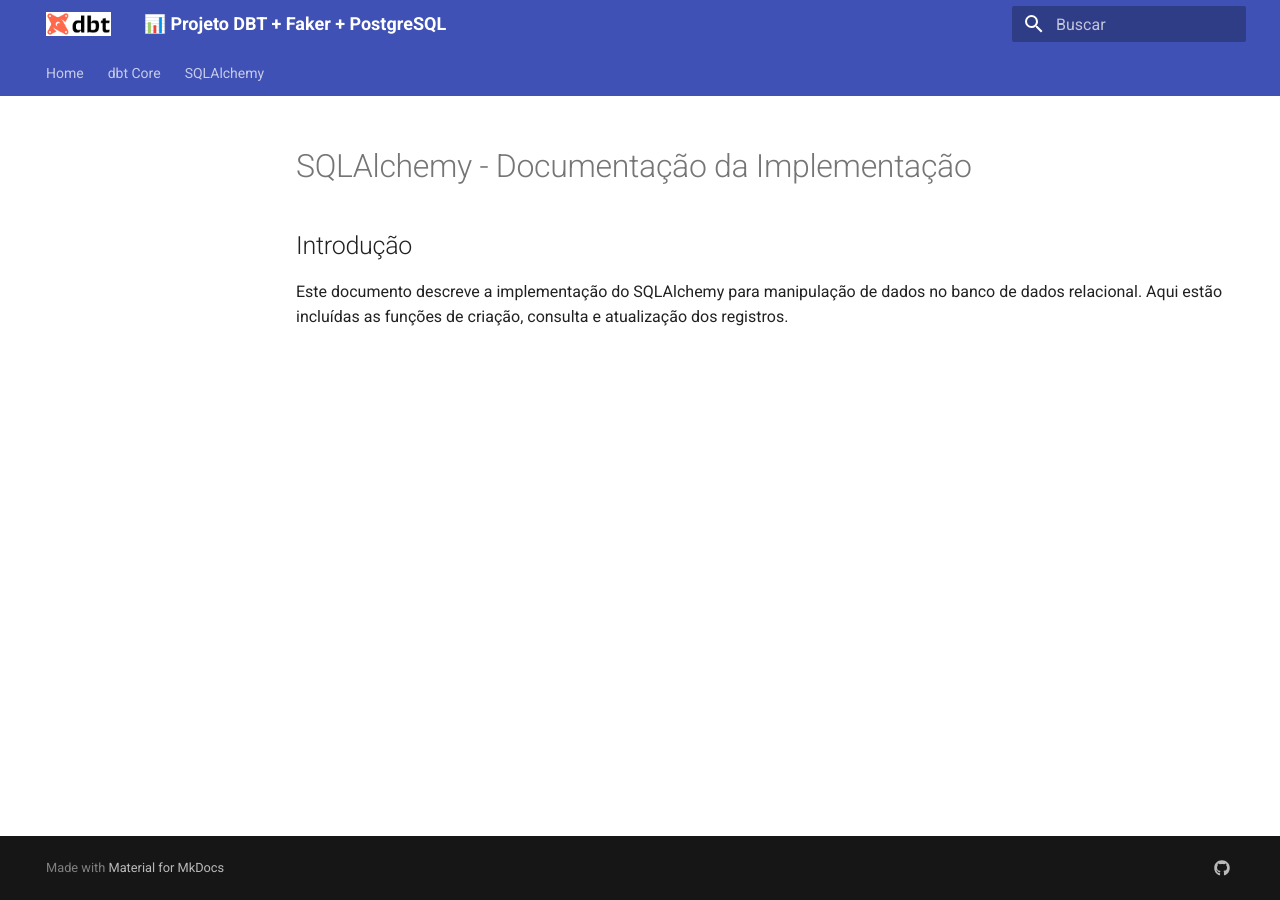
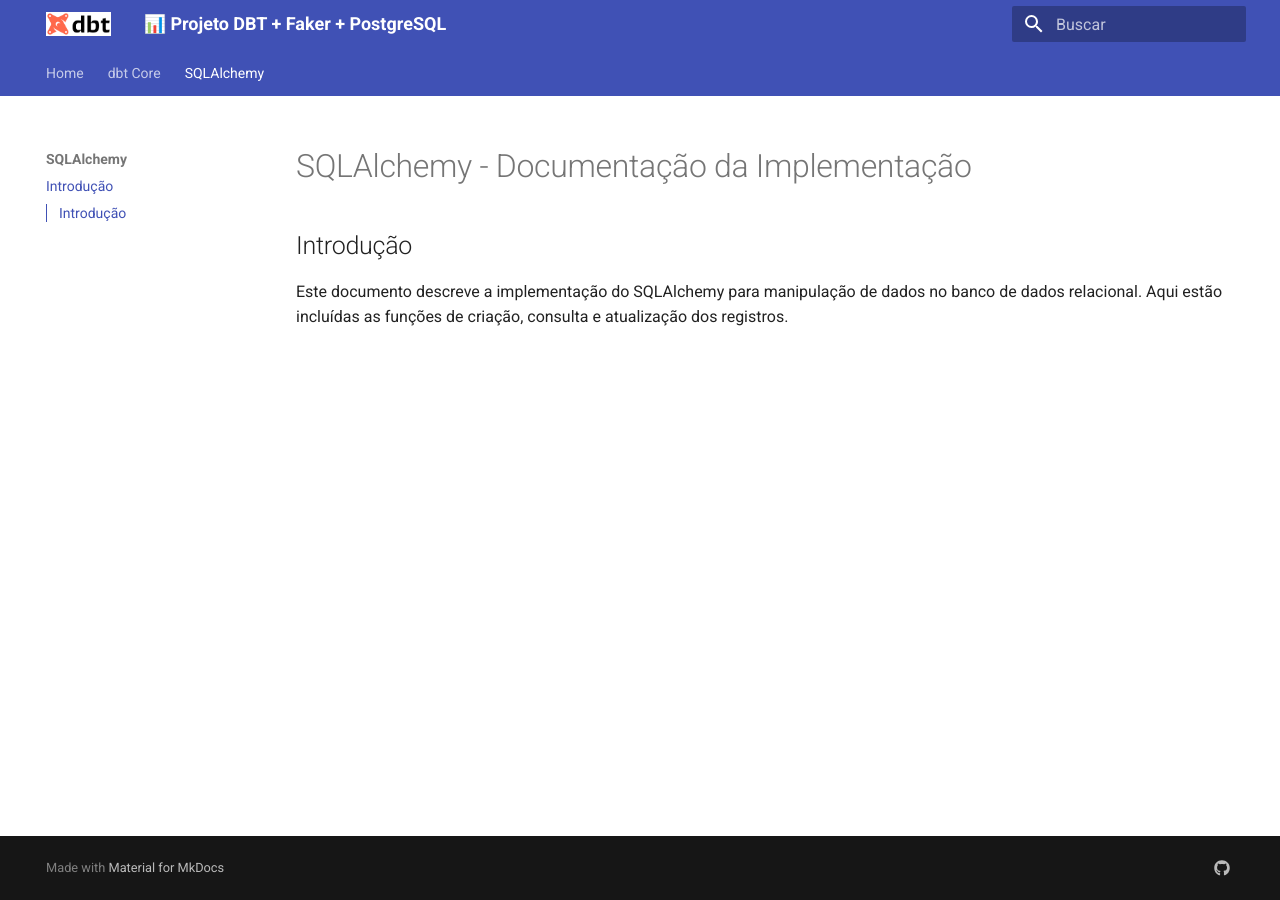
Before and after one commit to Prog-LucasAlves/AED_DBT, an MkDocs documentation site: the page built from docs/sqlalchemy/intro.md, in a window 1280 px wide. Built offline with MkDocs 1.6.1 and Material for MkDocs 9.7.7, drawn with Linux system fonts in a browser that asks for light colours; some of the changed lines change nothing that is shown.

Commit message:
up mkdocs.yml

```diff
--- a/mkdocs.yml
+++ b/mkdocs.yml
@@ -30,13 +30,9 @@
 nav:
   - Home: index.md
   - dbt Core:
-      - Introdução: docs/dbt/intro.md
-      - Configuração: docs/dbt/setup.md
-      - Exemplos: docs/dbt/examples.md
+      - Introdução: 'dbt/intro.md'
   - SQLAlchemy:
-      - Introdução: docs/sqlalchemy/intro.md
-      - Configuração: docs/sqlalchemy/setup.md
-      - Consultas: docs/sqlalchemy/queries.md
+      - Introdução: 'sqlalchemy/intro.md'
 
 
 # Plugins (opcional)
```
